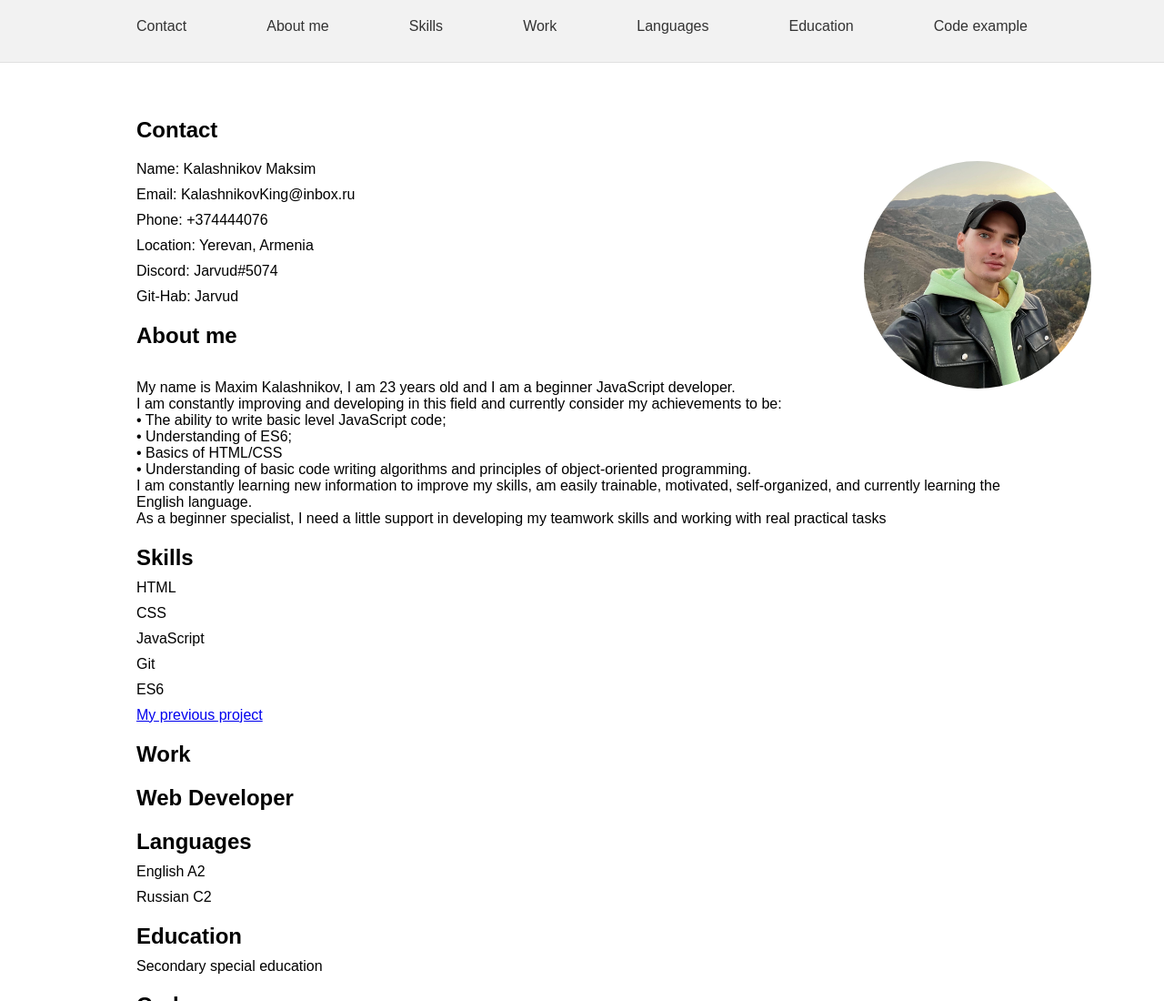
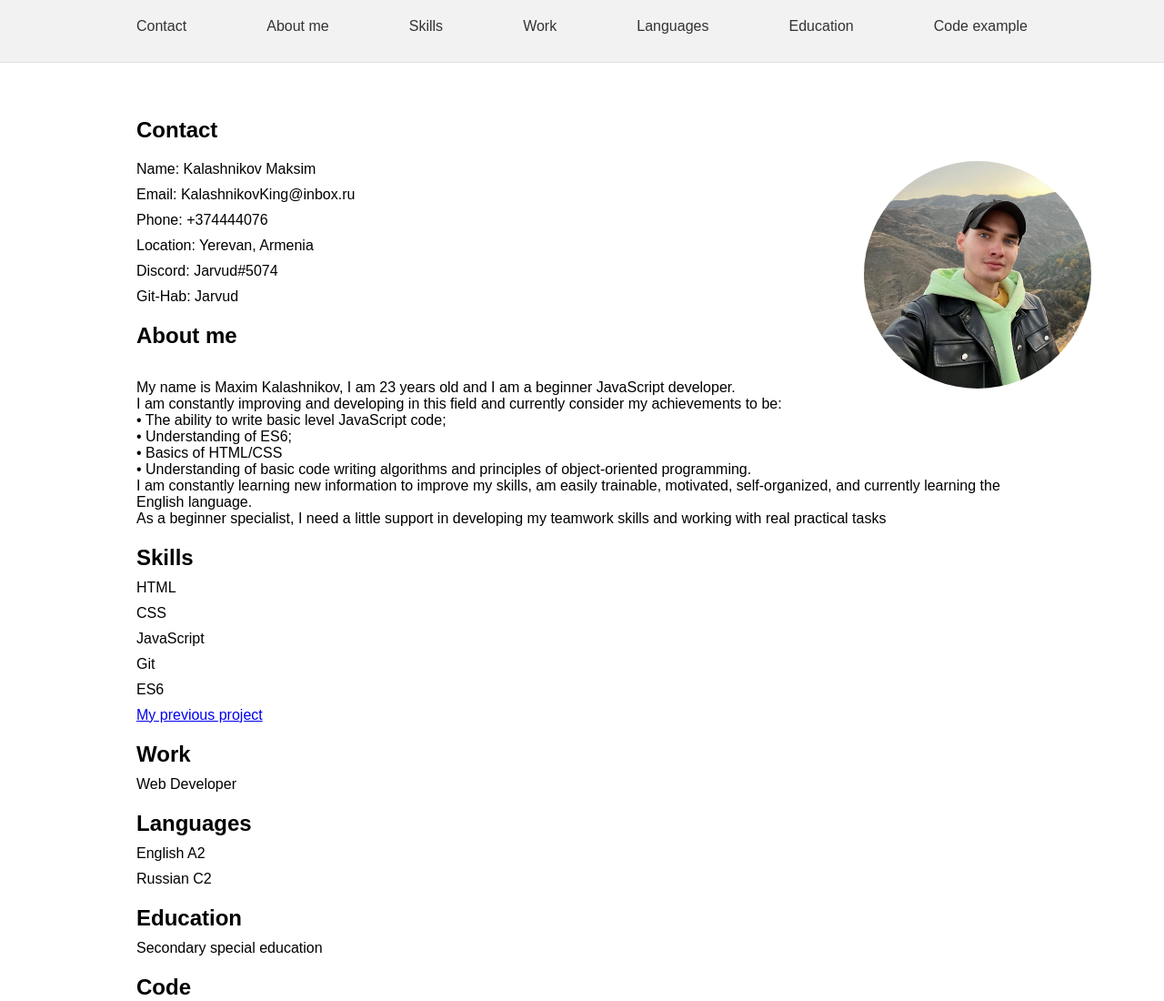
Before and after one commit to Jarvud/rsschool-cv, a plain HTML site: page index.html in a window 1280 px wide. Shown: the top 1100 px of the page at 91% size. Drawn offline with Linux system fonts and the light colour scheme.

Commit message:
Update index.html

```diff
--- a/index.html
+++ b/index.html
@@ -63,9 +63,7 @@
         <section id="work">
           <h2>Work</h2>
           <ul>
-            <li>
-              <h2>Web Developer</h2>
-            </li>
+            <li>Web Developer</li>
           </ul>
         </section>
         <section id="languages">
```
